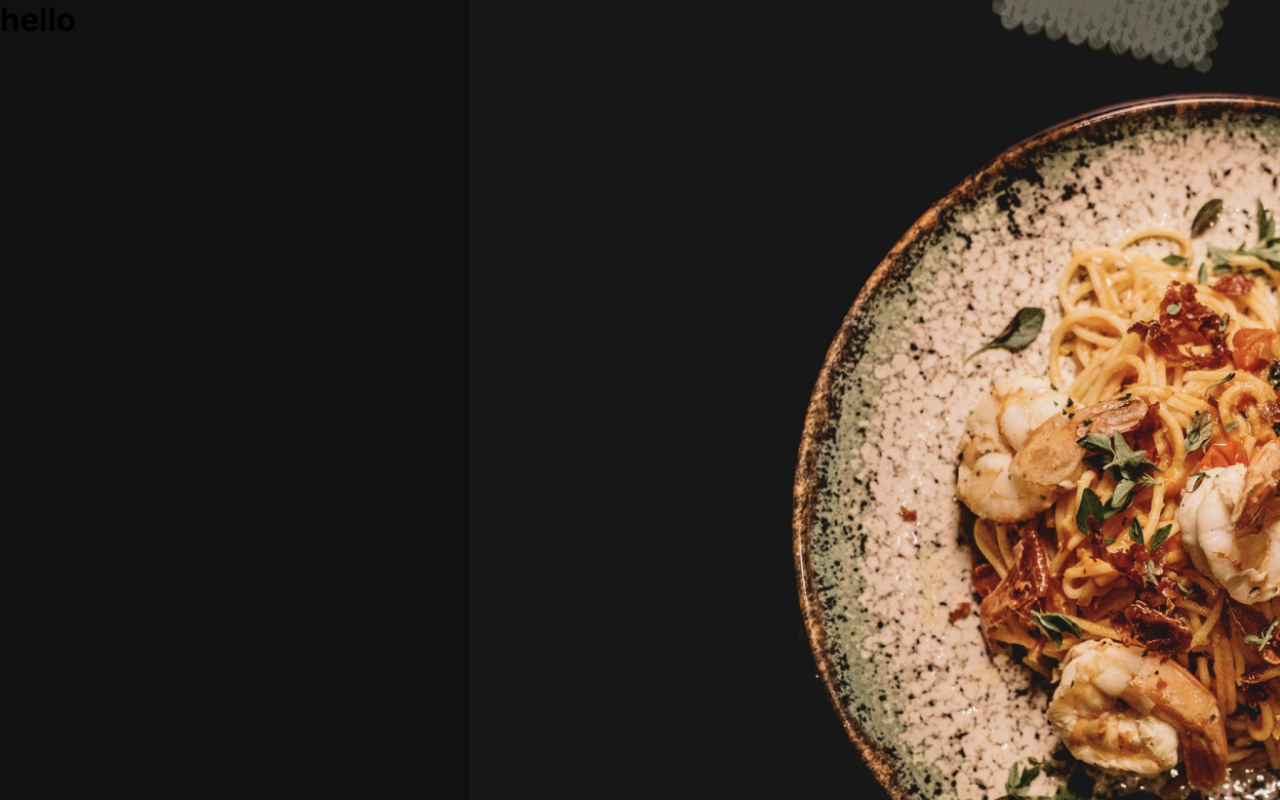
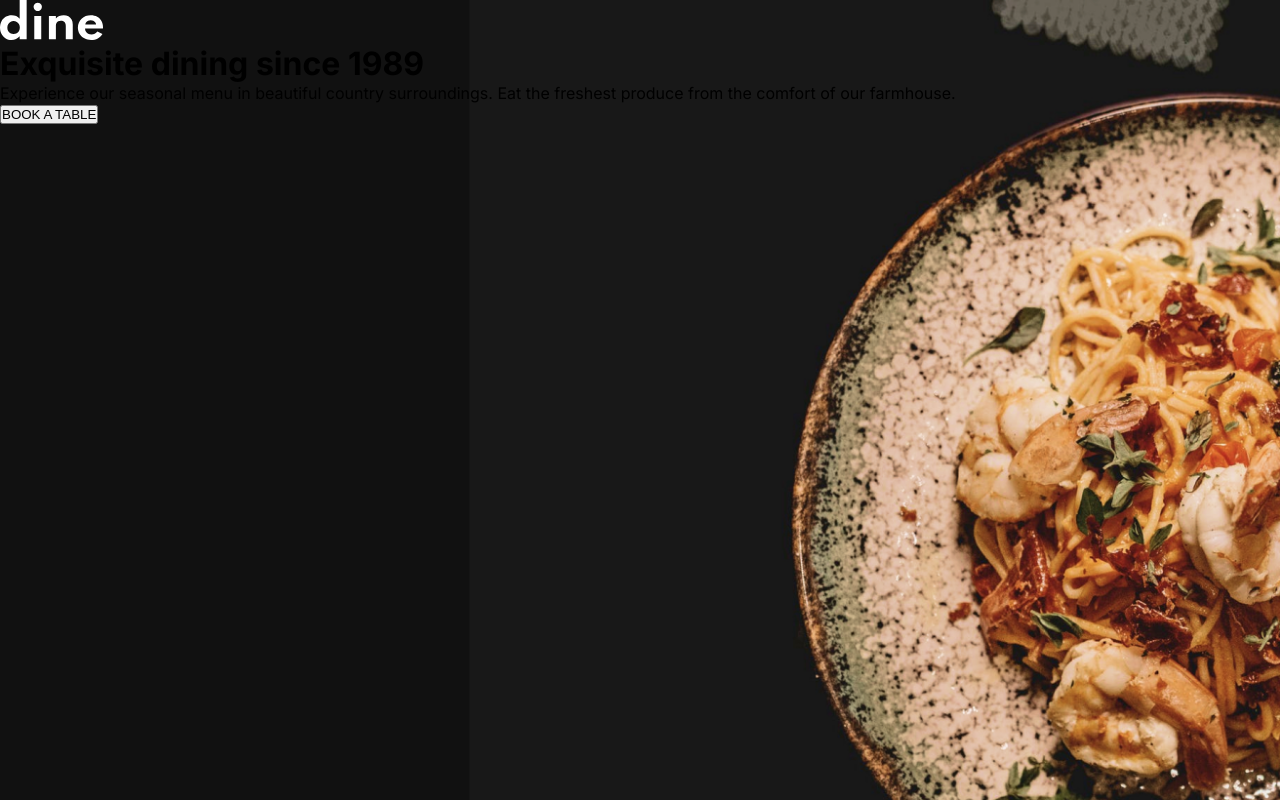
Before and after one commit to tornike2002/food-website, a Next.js app: page / in a window 1280 px wide. Built offline with nearby package versions, Linux system fonts and the light colour scheme.

Commit message:
added basic structure for home components

```diff
--- a/src/app/page.tsx
+++ b/src/app/page.tsx
@@ -1,17 +1,26 @@
-"use client"
+"use client";
 import styled from "styled-components";
-
+import Image from "next/image";
+import Dine from "/public/assets/dine.svg";
 export default function Home() {
   return (
     <HomeHeader>
-      <h1>hello</h1>
+      <Image src={Dine} alt="Home logo" />
+      <div>
+        <h1>Exquisite dining since 1989</h1>
+        <p>
+          Experience our seasonal menu in beautiful country surroundings. Eat
+          the freshest produce from the comfort of our farmhouse.
+        </p>
+        <button>BOOK A TABLE</button>
+      </div>
     </HomeHeader>
   );
 }
-const HomeHeader =styled.header`
+const HomeHeader = styled.header`
   background: url("/assets/home-pizza.jpg") no-repeat;
   background-position: center center;
   background-size: cover;
   min-height: 100vh;
   width: 100%;
-`
+`;
```
Also changed, not shown: public/assets/dine.svg (added).
